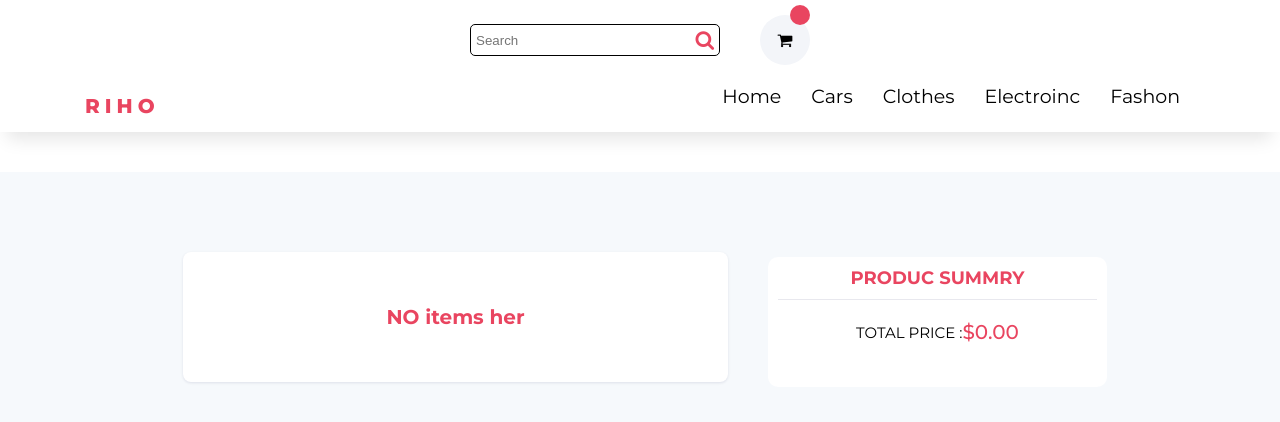
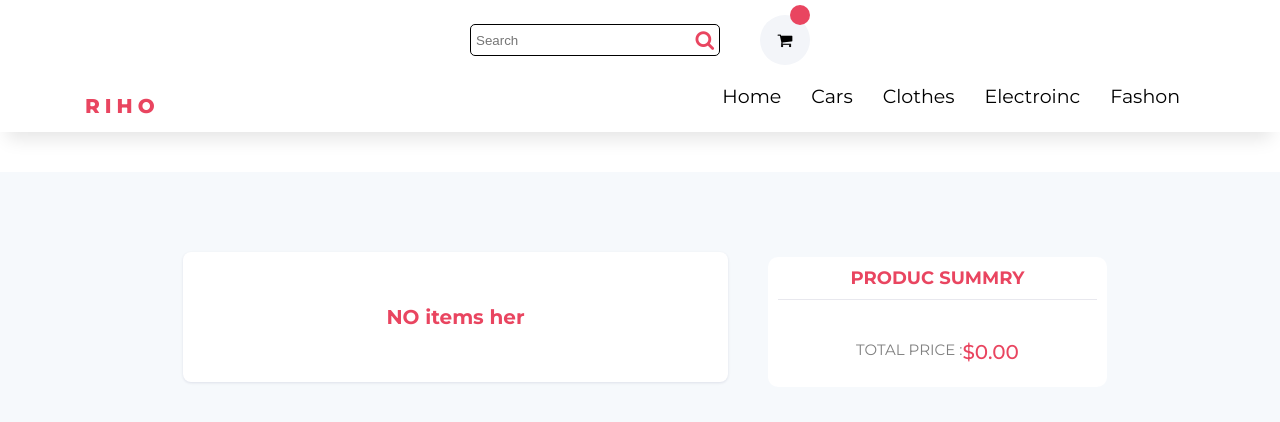
Before and after one commit to Mohamed-ELra7many/ecom-stor, a React (Create React App) app: page /cart in a window 1280 px wide. Shown: the top 422 px of the page. Built offline with nearby package versions, Linux system fonts and the light colour scheme.

Commit message:
Update Style.css

```diff
--- a/src/common/Cart/Style.css
+++ b/src/common/Cart/Style.css
@@ -30,23 +30,23 @@
 .cart-items .cart-list .img img{
     width: 100%;
     height: 100%;
-    object-fit: contain;
+
 }
 .cart-items .cart-details{
     width: 50%;
 }
-.cart-items .cart-details h3{
+.cart-items h3{
     font-size: 20px;
     font-weight: 500;
     margin-top: 20px;
 }
-.cart-items .cart-details h4{
+.cart-items h4{
     margin-top: 15px;
     color: gray;
     font-weight: 400;
     font-size: 15px;
 }
-.cart-items .cart-details h4 span{
+.cart-items h4 span{
     margin-left: 20px;
     font-weight: 500;
     color: #e94560;
```
